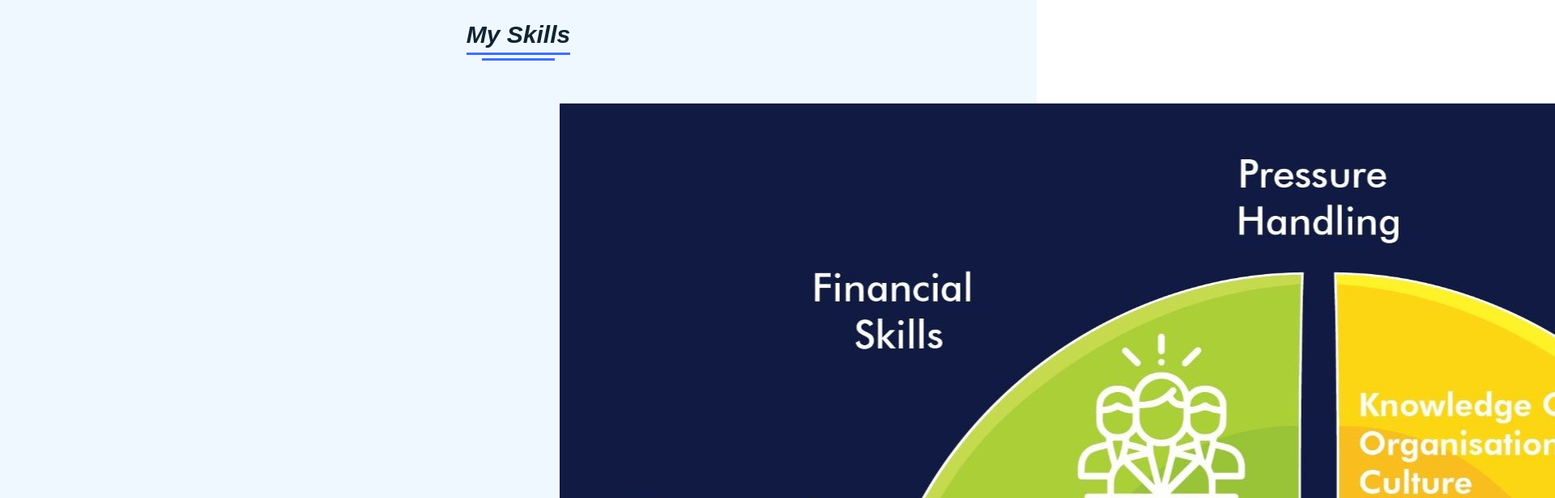
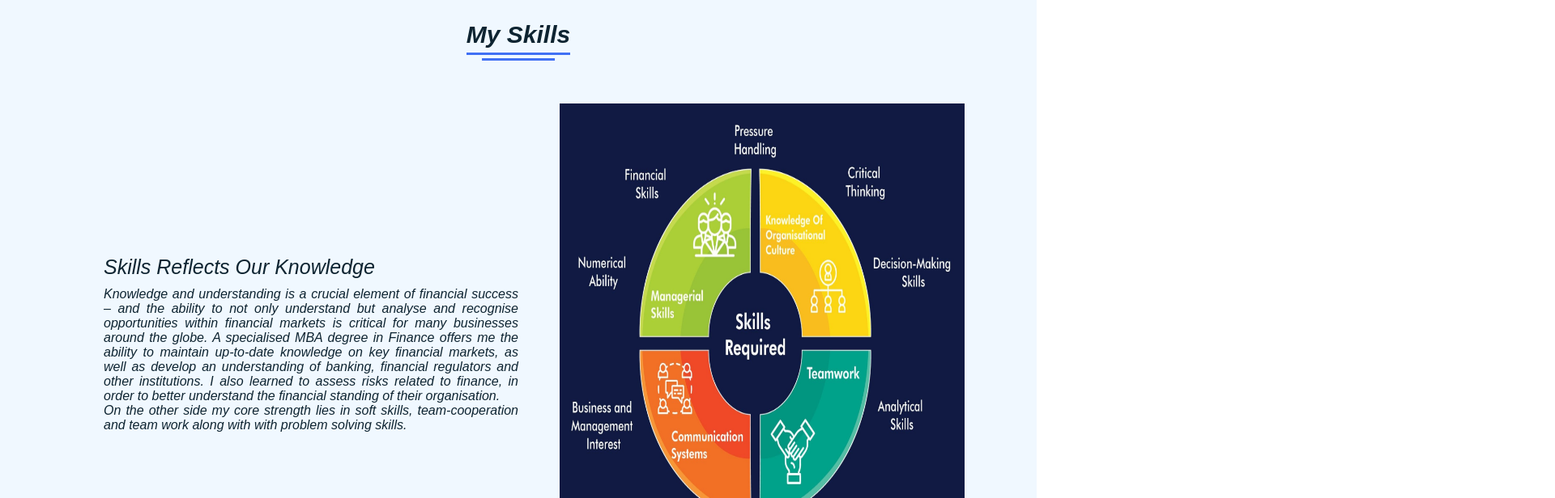
Before and after one commit to AkashYadav3512/AkashYadav3512.github.io, a plain HTML site: page index.html in a window 1280 px wide. Shown: the part 1500-2116 px from the top of the page at 81% size, 1920 px wide, since content can reach past the window. Drawn offline with Linux system fonts and the light colour scheme.

Commit message:
Update index.html

```diff
--- a/index.html
+++ b/index.html
@@ -129,7 +129,7 @@
 
 	   <div class="boxes">
        <div class="box">
-	       <div class="topic"><img src="Image.jpg" alt=""></div>
+	       <div class="topic"><img src="Image.jpg" alt=""  width="500" height="600"></div>
        </div>
 
 
```
